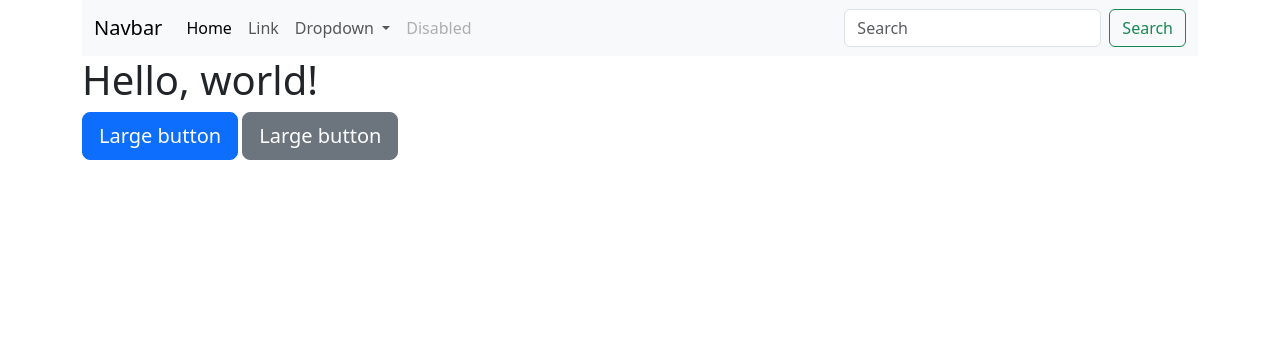
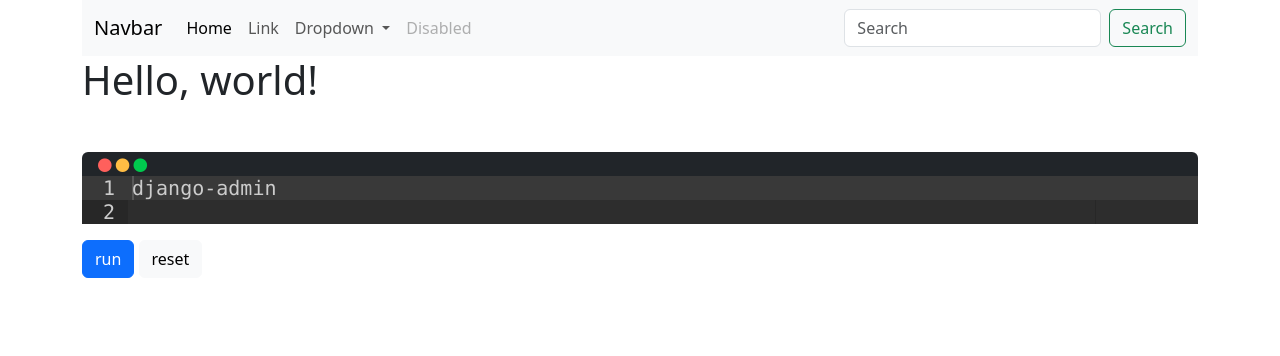
Before and after one commit to wnsdud4197/toypjt, a Django app: page / in a window 1280 px wide. Shown: the top 356 px of the page. Run offline with Django 3.2, Linux system fonts and the light colour scheme; some libraries are stand-ins or nearby versions.

Commit message:
Add aceetior

```diff
--- a/choice/templates/choice/index.html
+++ b/choice/templates/choice/index.html
@@ -1,6 +1,57 @@
 {% extends 'base.html' %}
 
 {% block content %}
-  <button type="button" class="btn btn-primary btn-lg">Large button</button>
-  <button type="button" class="btn btn-secondary btn-lg">Large button</button>
+<div class="my-5">
+  <div class="bg-dark border-bottom-0 rounded-top">
+    <div class="mx-3">
+      <i class="bi bi-circle-fill" style="font-size:0.85rem; color:#FF605C"></i>
+      <i class="bi bi-circle-fill" style="font-size:0.85rem; color:#FFBD44"></i>
+      <i class="bi bi-circle-fill" style="font-size:0.85rem; color:#00CA4E"></i>
+    </div>
+  </div>
+  <div id="editor">django-admin
+  </div>
+  <p></p>
+  <form>
+    <input class="btn btn-primary run" type="button" value="run">
+    <input class="btn btn-light reset" type="button" value="reset">
+  </form>
+
+<script>
+  var editor = ace.edit("editor", {
+      theme: "ace/theme/tomorrow_night_eighties",
+      mode: "ace/mode/html",
+      maxLines: 30,
+      wrap: true,
+      autoScrollEditorIntoView: true,
+      fontSize: 20
+  });
+  var code = editor.getValue();
+  var btn = document.querySelector('input');
+  var txt = document.querySelector('p');
+
+
+  $('.run').click(function updateBtn() {
+    if (editor.getValue().startsWith(' $ django-admin startproject')) {
+      oneline = editor.getValue().split('\r')[0];
+      projectname = oneline.split(' ')[4];
+      editor.setValue(" $ django-admin startproject ");
+      editor.insert(" $ django-admin startproject ");
+      editor.insert(projectname);
+      editor.insert("\r");
+      var myTimer = setTimeout(function() {
+        editor.insert("Something cool");
+        editor.insert("\r");
+      }, 3000);
+      txt.textContent = '';
+    } else {
+      txt.textContent = '명령어를 확인해주세요.';
+    }
+  });
+
+  $('.reset').click(function resetEditor() {
+    editor.setValue(" $ \r");
+  });
+
+</script>
 {% endblock %}
--- a/config/templates/base.html
+++ b/config/templates/base.html
@@ -6,7 +6,21 @@
   <meta charset="UTF-8">
   <meta http-equiv="X-UA-Compatible" content="IE=edge">
   <meta name="viewport" content="width=device-width, initial-scale=1.0">
+  {% comment %} jquery {% endcomment %}
+  <script src="https://code.jquery.com/jquery-3.6.0.min.js" integrity="sha256-/xUj+3OJU5yExlq6GSYGSHk7tPXikynS7ogEvDej/m4=" crossorigin="anonymous"></script>
+  {% comment %} ace editor cdn {% endcomment %}
+  <script src="https://cdnjs.cloudflare.com/ajax/libs/ace/1.4.12/ace.js" integrity="sha512-GZ1RIgZaSc8rnco/8CXfRdCpDxRCphenIiZ2ztLy3XQfCbQUSCuk8IudvNHxkRA3oUg6q0qejgN/qqyG1duv5Q==" crossorigin="anonymous"></script>
+  {% comment %} bootstrap icon cdn {% endcomment %}
+  <link rel="stylesheet" href="https://cdn.jsdelivr.net/npm/bootstrap-icons@1.4.1/font/bootstrap-icons.css">
   {% bootstrap_css %}
+  <style type="text/css" media="screen">
+    #editor {
+        top: 0;
+        right: 0;
+        bottom: 0;
+        left: 0;
+    }
+  </style>
   <title>Document</title>
 </head>
 <body>
```
